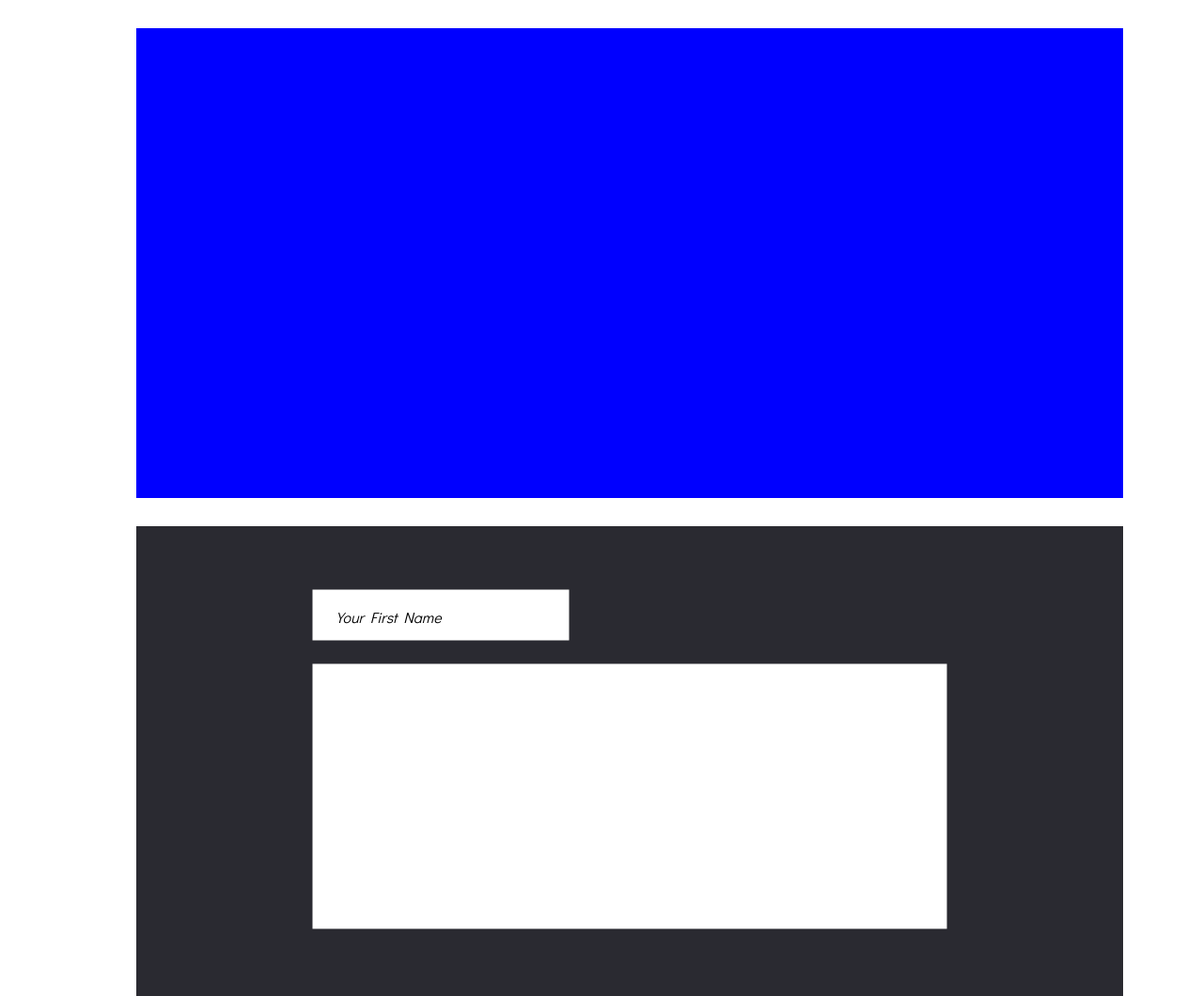
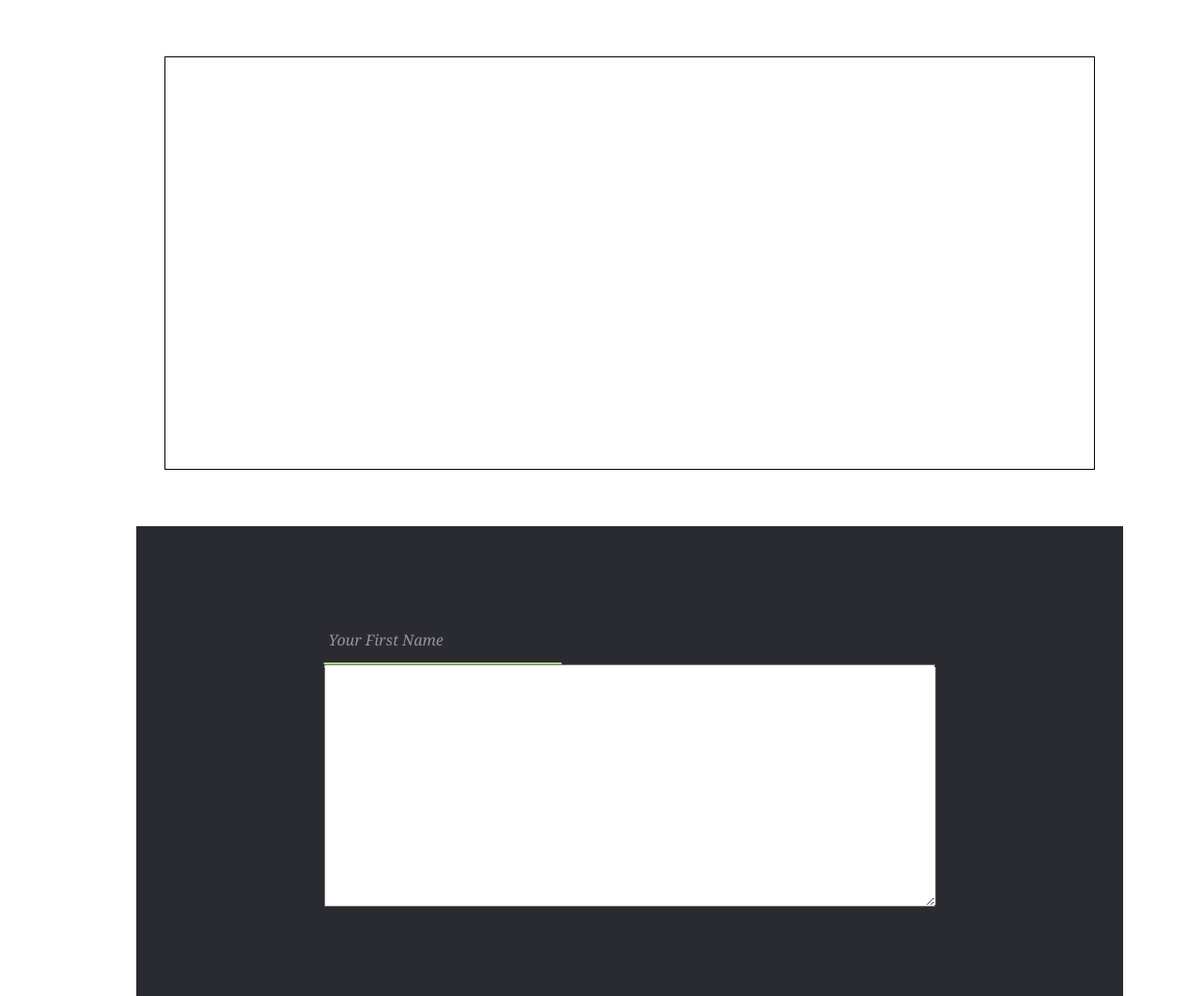
Before and after one commit to MehdiAlouafi/Disko, a website: page _www/index.html in a window 1280 px wide. Shown: the part 765-1825 px from the top of the page at 94% size. Drawn offline with Linux system fonts and the light colour scheme.

Commit message:
working on form

```diff
--- a/_www/index.html
+++ b/_www/index.html
@@ -69,7 +69,10 @@
       <div class="slider__control slider__control--previous"></div>
       <div class="slider__control slider__control--next"></div>
       <div class="slider__slide"></div>
-      <div class="slider__slide"></div>
+      <div class="slider__slide slider__slide--canvas">
+        <canvas id="canvas">Votre navigateur ne supporte pas HTML5, veuillez le mettre à jour pour jouer.</canvas>
+
+      </div>
       <div class="slider__slide slider__slide--input">
         <form>
           <div class="input-group">
--- a/_www/sass/_base-style.sass
+++ b/_www/sass/_base-style.sass
@@ -16,7 +16,6 @@ a
 
 input[type="text"]
   &:focus, &:active
-    border: none
     box-shadow: none
     outline: none
 .clearfix::after, .clearfix::before
--- a/_www/sass/main.sass
+++ b/_www/sass/main.sass
@@ -93,7 +93,10 @@ header
     &:nth-child(3)
       background-color: red
     &:nth-child(4)
-      background-color: blue
+      canvas
+        border: 1px solid black
+        height: 100%
+        width: 100%
     &:nth-child(5)
       background-color: #2A2A31
     &--input
@@ -103,34 +106,33 @@ header
         top: 50%
         left: 50%
         transform: translate(-50%,-50%)
-        textarea
-          border: none
-          max-width: 100%
-          resize: none
-          padding: 15px
-          margin-top: 25px
-          &:focus
-            outline: none
+
+
 .input-group
   position: relative
   &__field
-    padding: 15px 25px
+    padding: 15px 25px 15px 5px
     position: relative
     font-size: 18px
     border: none
+    background-color: transparent
+    border-bottom:  2px solid #A0DF6D
     transition: all 0.3s ease-in-out
+    color: $white
     &:focus + .input-group__label,
     &.has-value + .input-group__label
       bottom: 60px
       left: 0
-      color: #fff
+      color: $white
 
 
   &__label
     position: absolute
     bottom: 15px
-    left: 25px
+    left: 5px
+    color: rgba($white,0.5)
     pointer-events: none
-    transition: all 0.3s ease
+    transition: all 0.3s ease-out
     font:
       style: italic
+      family: Georgia
```
Also changed, not shown: _www/js/functions.js (+40 -1 lines), _www/main.css.
